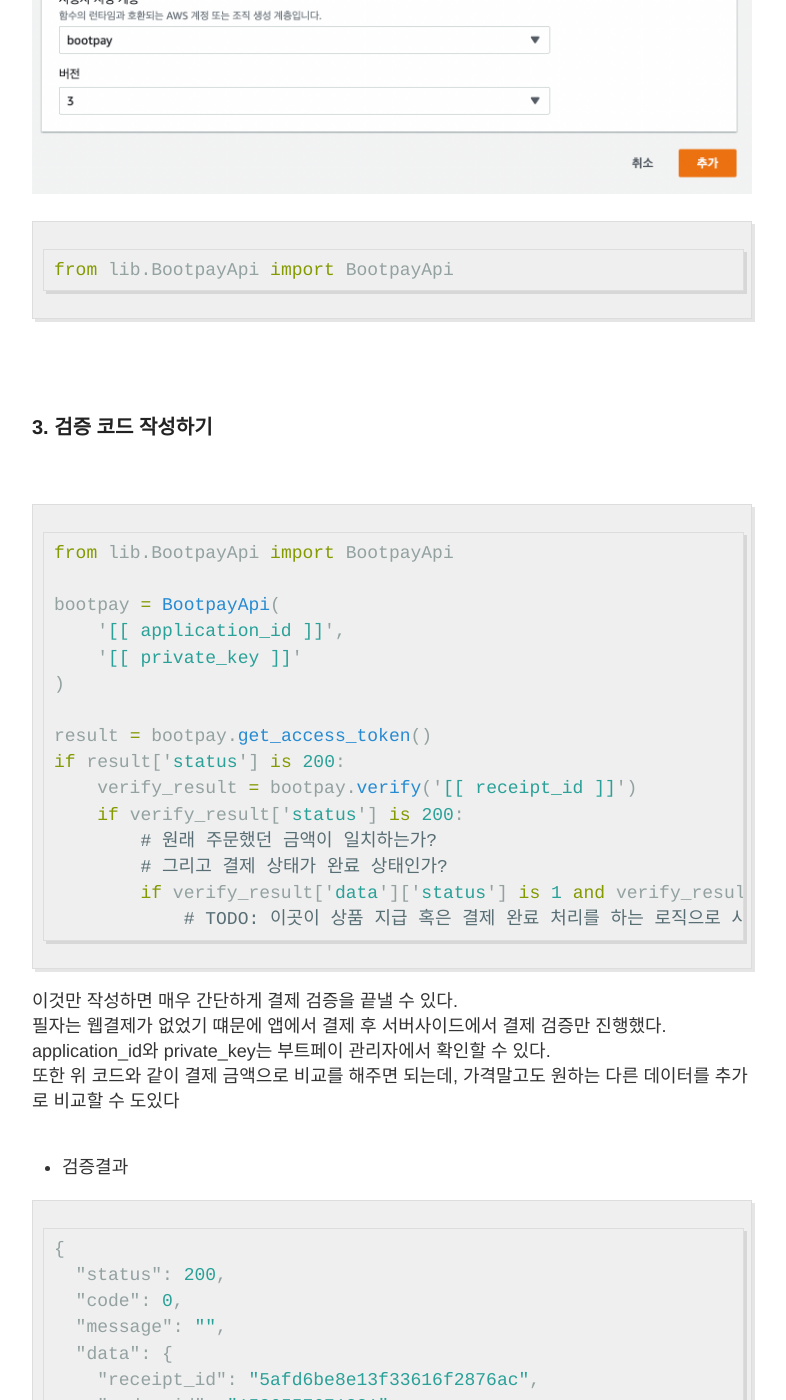
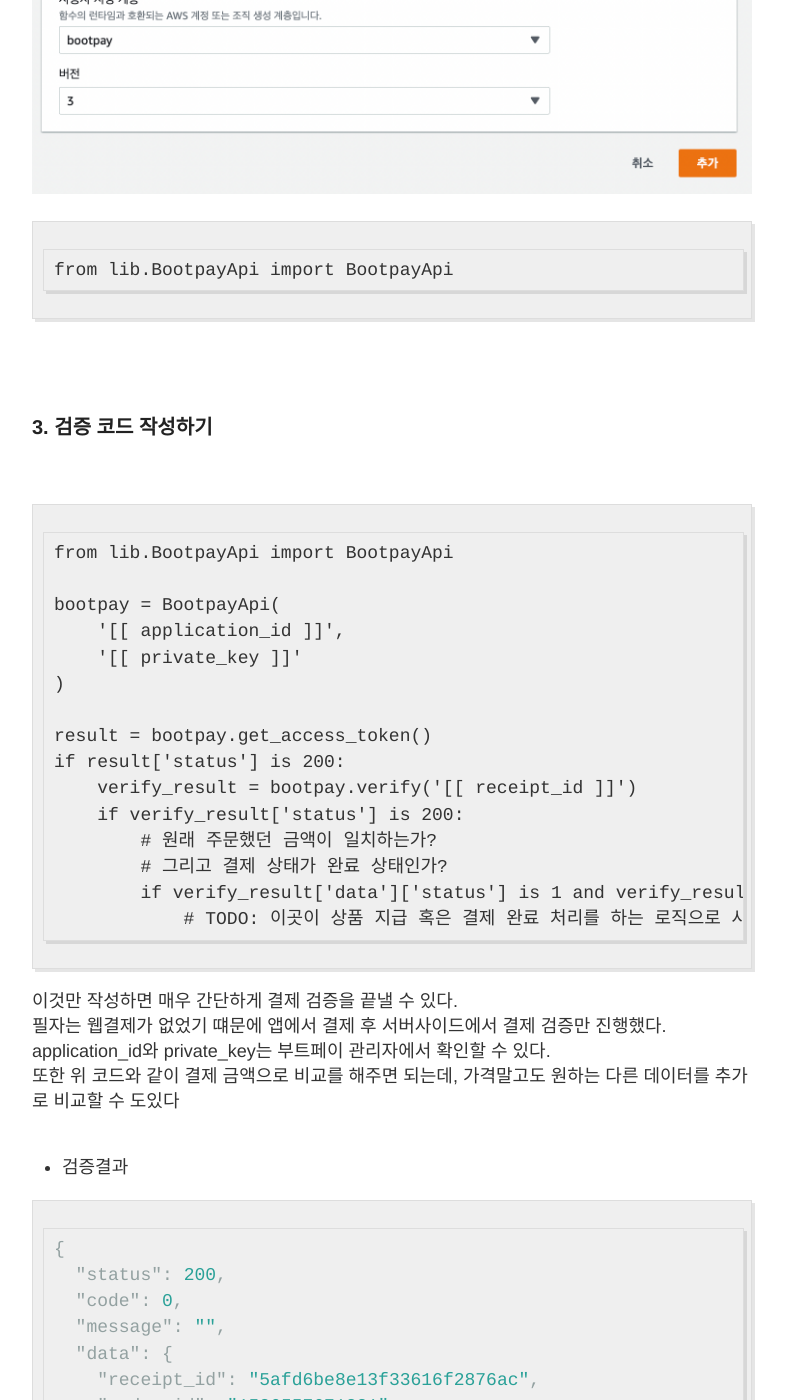
Before and after one commit to liampoet/liampoet.github.io-test2, a Jekyll site: the page built from _posts/2022-3-15-Lambda-Bootpay.md, in a window 1280 px wide and 1400 px high, scrolled down 1861 px. Shown: the whole window, without its empty margins (248-1034 px from the left). Built offline with Jekyll 4.4.1, drawn with Linux system fonts in a browser that asks for light colours.

Commit message:
Update 2022-3-15-Lambda-Bootpay.md

````diff
--- a/_posts/2022-3-15-Lambda-Bootpay.md
+++ b/_posts/2022-3-15-Lambda-Bootpay.md
@@ -34,14 +34,14 @@
 
 ![_config.yml]({{ site.baseurl }}/images/Add_layer.png)
 
-```py
+```
 from lib.BootpayApi import BootpayApi
 ```
 <br>
 <br>
 ### 3. 검증 코드 작성하기
 <br>
-```py
+```
 from lib.BootpayApi import BootpayApi
 
 bootpay = BootpayApi(
````
